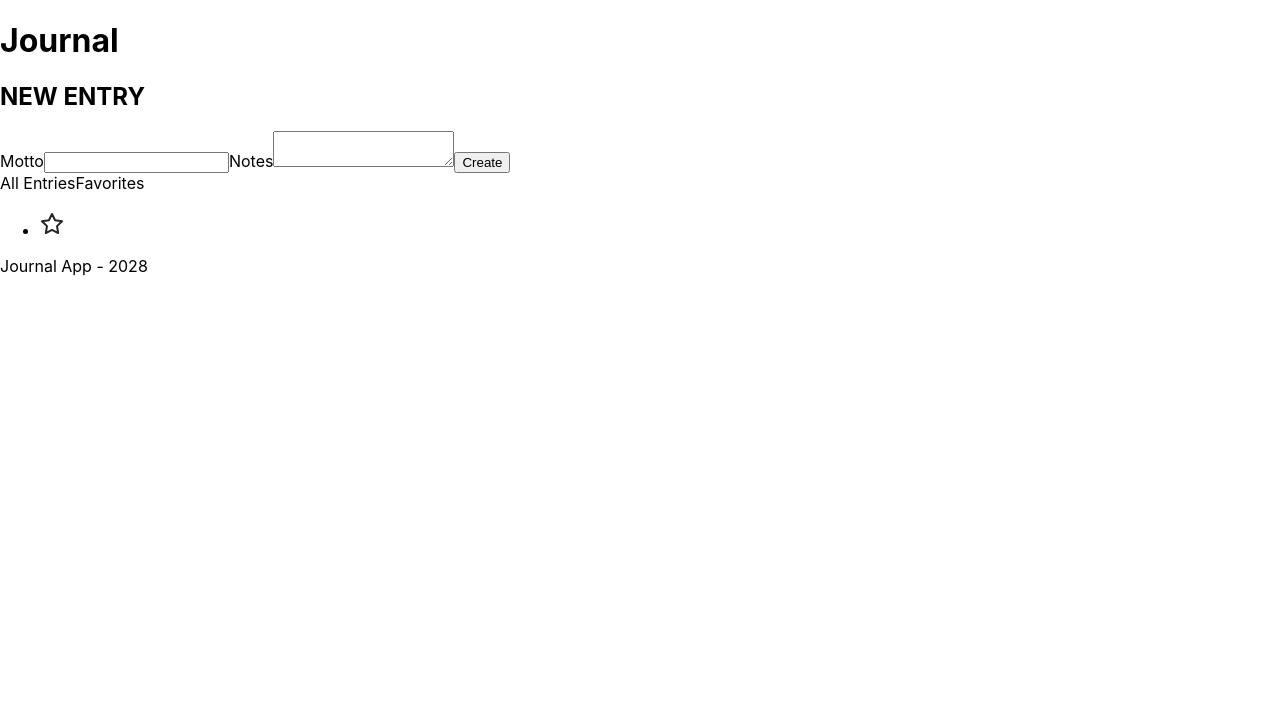
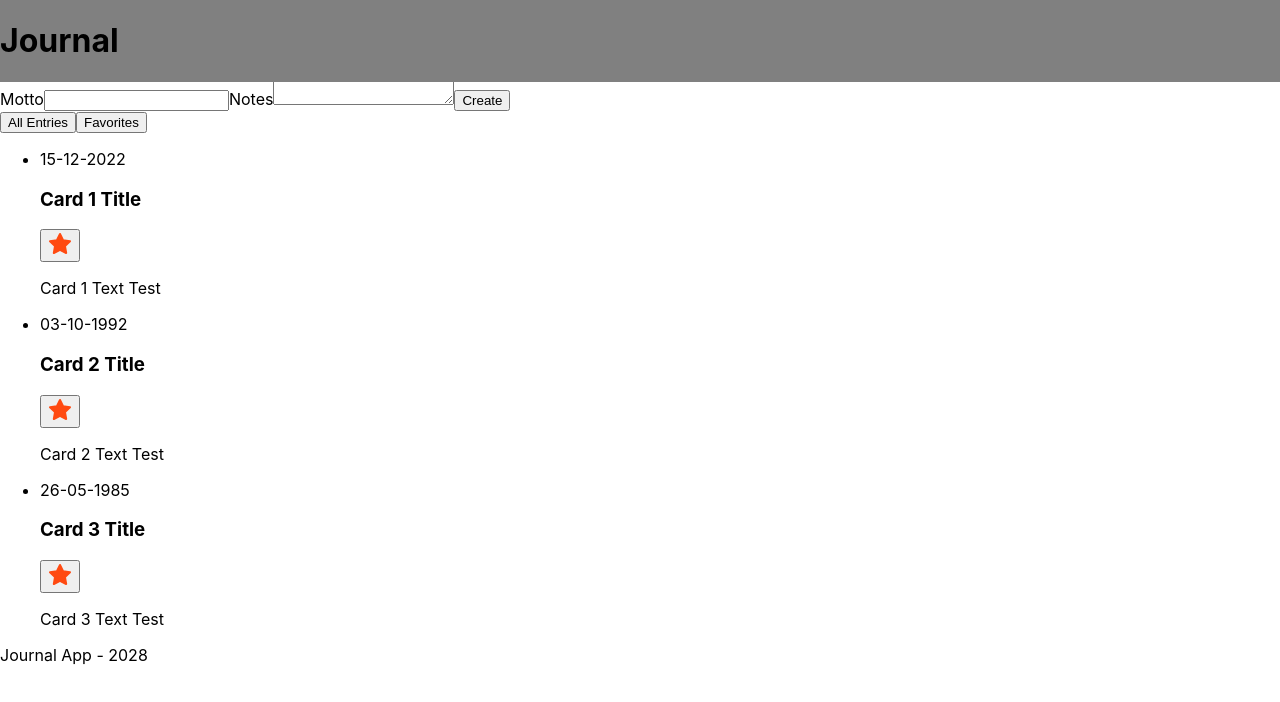
Before and after one commit to RobinWitt/Journal-App, a React (Create React App) app: page / in a window 1280 px wide. Shown: the top 702 px of the page. Built offline with nearby package versions, Linux system fonts and the light colour scheme.

Commit message:
change content

```diff
--- a/src/App.css
+++ b/src/App.css
@@ -1,38 +1,6 @@
 .App {
-  text-align: center;
+  box-sizing: border-box;
+  padding: 0;
+  margin: 0;
+  background-color: grey;
 }
-
-.App-logo {
-  height: 40vmin;
-  pointer-events: none;
-}
-
-@media (prefers-reduced-motion: no-preference) {
-  .App-logo {
-    animation: App-logo-spin infinite 20s linear;
-  }
-}
-
-.App-header {
-  background-color: #282c34;
-  min-height: 100vh;
-  display: flex;
-  flex-direction: column;
-  align-items: center;
-  justify-content: center;
-  font-size: calc(10px + 2vmin);
-  color: white;
-}
-
-.App-link {
-  color: #61dafb;
-}
-
-@keyframes App-logo-spin {
-  from {
-    transform: rotate(0deg);
-  }
-  to {
-    transform: rotate(360deg);
-  }
-}
--- a/src/App.js
+++ b/src/App.js
@@ -1,4 +1,4 @@
-import "./resources/colors.css";
+import "./App.css";
 import Header from "./components/Header";
 import Footer from "./components/Footer";
 import Main from "./components/Main";
--- a/src/components/EntriesSection/index.js
+++ b/src/components/EntriesSection/index.js
@@ -1,10 +1,11 @@
+import Button from "../Button";
 import EntryList from "../EntryList";
 
 export default function EntriesSection() {
   return (
     <>
-      <tabs>All Entries</tabs>
-      <tabs>Favorites</tabs>
+      <Button>All Entries</Button>
+      <Button>Favorites</Button>
       <EntryList></EntryList>
     </>
   );
--- a/src/components/EntryCard/index.js
+++ b/src/components/EntryCard/index.js
@@ -1,12 +1,12 @@
-import { ReactComponent as Logo } from "../../resources/star.svg";
+import FavIcon from "../FavIcon";
 
-export default function EntryCard({ title, date, text, fav }) {
+export default function EntryCard({ title, date, text, isFaved }) {
   return (
     <>
       <li>
         <p>{date}</p>
         <h3>{title}</h3>
-        <Logo />
+        <FavIcon isFaved={isFaved} />
         <p>{text}</p>
       </li>
     </>
--- a/src/components/EntryList/index.js
+++ b/src/components/EntryList/index.js
@@ -4,7 +4,23 @@ export default function EntryList() {
   return (
     <>
       <ul className="entry-list">
-        <EntryCard></EntryCard>
+        <EntryCard
+          title="Card 1 Title"
+          date="15-12-2022"
+          text="Card 1 Text Test"
+          isFaved
+        ></EntryCard>
+        <EntryCard
+          title="Card 2 Title"
+          date="03-10-1992"
+          text="Card 2 Text Test"
+          faved
+        ></EntryCard>
+        <EntryCard
+          title="Card 3 Title"
+          date="26-05-1985"
+          text="Card 3 Text Test"
+        ></EntryCard>
       </ul>
     </>
   );
--- /dev/null
+++ b/src/components/FavIcon/index.js
@@ -0,0 +1,11 @@
+import { ReactComponent as StarEmpty } from "../../resources/star.svg";
+import { ReactComponent as StarFilled } from "../../resources/star-filled.svg";
+import Button from "../Button";
+
+export default function FavIcon(isFaved) {
+  return (
+    <Button type="button" ariaLabel="mark as favorite">
+      {isFaved ? <StarFilled /> : <StarEmpty />}
+    </Button>
+  );
+}
--- /dev/null
+++ b/src/components/Header/Header.css
@@ -0,0 +1,6 @@
+header {
+  position: fixed;
+  top: 0;
+  width: 100%;
+  background-color: grey;
+}
--- a/src/components/Header/index.js
+++ b/src/components/Header/index.js
@@ -1,3 +1,5 @@
+import "./Header.css";
+
 export default function Header({ children }) {
   return (
     <header>
```
Also changed, not shown: src/logo.svg (deleted).
